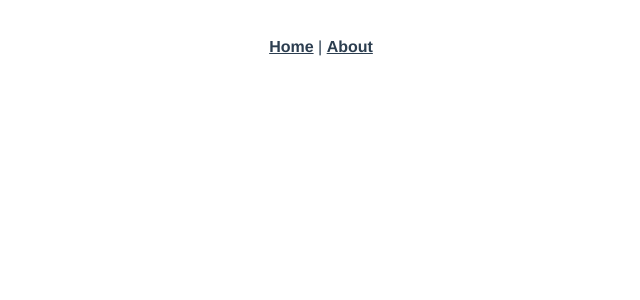
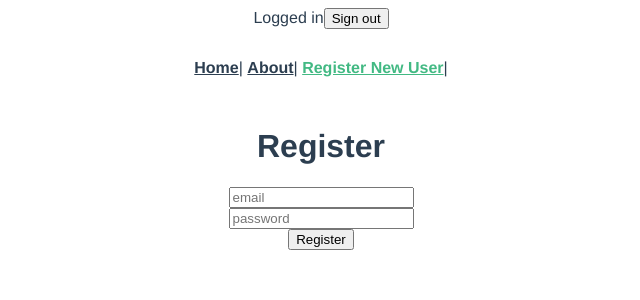
Before and after one commit to logixode/JintarKop, a Vue app: page /register in a window 1280 px wide. Shown: the top 300 px of the page, without its empty margins (319-959 px from the left). Built offline with nearby package versions, Linux system fonts and the light colour scheme; no server answers; sample sign-in values are in the browser's storage.

Commit message:
First commit

```diff
--- a/package.json
+++ b/package.json
@@ -8,11 +8,13 @@
     "lint": "vue-cli-service lint"
   },
   "dependencies": {
+    "axios": "^0.19.2",
     "core-js": "^3.6.5",
+    "firebase": "^7.15.5",
     "register-service-worker": "^1.7.1",
     "vue": "^2.6.11",
     "vue-router": "^3.2.0",
-    "vuex": "^3.4.0"
+    "vuex": "^3.5.1"
   },
   "devDependencies": {
     "@vue/cli-plugin-babel": "~4.4.0",
--- a/src/App.vue
+++ b/src/App.vue
@@ -1,12 +1,53 @@
 <template>
     <div id="app">
+        <div v-if="loggedIn">
+            <span>Logged in</span>
+            <button @click="signOut">Sign out</button>
+        </div>
         <div id="nav">
-      <router-link to="/">Home</router-link> |
-      <router-link to="/about">About</router-link>
+            <div v-if="isLoggedIn()">
+                <router-link to="/">Home</router-link>|
+                <router-link to="/about">About</router-link>|
+                <router-link to="/register">Register New User</router-link>|
+            </div>
         </div>
         <router-view />
     </div>
 </template>
+
+<script>
+import * as firebase from "firebase/app";
+import "firebase/auth";
+
+// import TopHeader from "./components/TopHeader";
+
+export default {
+    data() {
+        return {
+            loggedIn: false
+        };
+    },
+    created() {
+        firebase.auth().onAuthStateChanged(user => {
+            this.loggedIn = !!user;
+        });
+    },
+    methods: {
+        async signOut() {
+            await firebase.auth().signOut();
+            // .then((this.error = ""));
+            // .catch(err => {
+            //     this.error = err;
+            //     // console.log(err);
+            // });
+            await this.$router.replace({ name: "Login" });
+        },
+        isLoggedIn() {
+            return firebase.auth().currentUser;
+        }
+    }
+};
+</script>
 
 <style lang="scss">
 #app {
--- a/src/main.js
+++ b/src/main.js
@@ -3,11 +3,27 @@ import App from "./App.vue";
 import "./registerServiceWorker";
 import router from "./router";
 import store from "./store";
+import axios from "axios";
+import firebase from "firebase/app";
 
+Vue.prototype.$axios = axios;
 Vue.config.productionTip = false;
 
+// Your web app's Firebase configuration
+var firebaseConfig = {
+    apiKey: "AIzaSyBfSC9AkeIAiUpusRVJ49hMAX5U18xA8sk",
+    authDomain: "jintarkop-2b9d2.firebaseapp.com",
+    databaseURL: "https://jintarkop-2b9d2.firebaseio.com",
+    projectId: "jintarkop-2b9d2",
+    storageBucket: "jintarkop-2b9d2.appspot.com",
+    messagingSenderId: "602636053987",
+    appId: "1:602636053987:web:c39f1527c1dd52dcea04d6"
+};
+// Initialize Firebase
+firebase.initializeApp(firebaseConfig);
+
 new Vue({
-  router,
-  store,
-  render: h => h(App)
+    router,
+    store,
+    render: h => h(App)
 }).$mount("#app");
--- a/src/router/index.js
+++ b/src/router/index.js
@@ -1,6 +1,12 @@
 import Vue from "vue";
 import VueRouter from "vue-router";
 import Home from "../views/Home.vue";
+import Login from "../views/Login.vue";
+import Register from "../views/Register.vue";
+import About from "../views/About.vue";
+
+import * as firebase from "firebase/app";
+import "firebase/auth";
 
 Vue.use(VueRouter);
 
@@ -11,13 +17,22 @@ const routes = [
         component: Home
     },
     {
+        path: "/register",
+        name: "Register",
+        component: Register
+    },
+    {
+        path: "/login",
+        name: "Login",
+        component: Login,
+        meta: {
+            withoutAuth: true
+        }
+    },
+    {
         path: "/about",
         name: "About",
-    // route level code-splitting
-    // this generates a separate chunk (about.[hash].js) for this route
-    // which is lazy-loaded when the route is visited.
-    component: () =>
-      import(/* webpackChunkName: "about" */ "../views/About.vue")
+        component: About
     }
 ];
 
@@ -27,4 +42,25 @@ const router = new VueRouter({
     routes
 });
 
+
+router.beforeEach((to, from, next) => {
+    const withoutAuth = to.matched.some(record => record.meta.withoutAuth);
+    if (withoutAuth) { // to root
+        next();
+    }
+    firebase.auth().onAuthStateChanged(user => {
+        // console.log(user);
+        // const user = firebase.auth().currentUser;
+        if (
+            (withoutAuth && !user) || (!withoutAuth && user)
+        ) { // to root
+            next();
+        }
+        else if (withoutAuth && user) {
+            next("/");
+        }
+        else next("/login");
+    });
+});
+
 export default router;
--- /dev/null
+++ b/src/views/Login.vue
@@ -0,0 +1,50 @@
+<template>
+    <div>
+        <h1>Login</h1>
+        <div v-if="error" class="error">{{ error.message }}</div>
+        <form @submit.prevent="pressed">
+            <div>
+                <input v-model="email" type="email" name="email" placeholder="email" />
+            </div>
+            <div>
+                <input v-model="password" type="password" name="password" placeholder="password" />
+            </div>
+            <div>
+                <button type="submit">Login</button>
+            </div>
+        </form>
+    </div>
+</template>
+
+<script>
+import * as firebase from "firebase/app";
+import "firebase/auth";
+
+export default {
+    methods: {
+        async pressed() {
+            await firebase
+                .auth()
+                .signInWithEmailAndPassword(this.email, this.password)
+                .then((this.error = ""))
+                .catch(err => {
+                    this.error = err;
+                    // console.log(err);
+                });
+            if (this.error == "") {
+                await this.$router.replace({ name: "Home" });
+            }
+        }
+    },
+    data() {
+        return {
+            email: "",
+            password: "",
+            error: ""
+        };
+    }
+};
+</script>
+
+<style lang="scss" scoped>
+</style>
--- /dev/null
+++ b/src/views/Register.vue
@@ -0,0 +1,50 @@
+<template>
+    <div>
+        <h1>Register</h1>
+        <div v-if="error" class="error">{{ error.message }}</div>
+        <form @submit.prevent="pressed">
+            <div>
+                <input v-model="email" type="email" name="email" placeholder="email" />
+            </div>
+            <div>
+                <input v-model="password" type="password" name="password" placeholder="password" />
+            </div>
+            <div>
+                <button type="submit">Register</button>
+            </div>
+        </form>
+    </div>
+</template>
+
+<script>
+import * as firebase from "firebase/app";
+import "firebase/auth";
+
+export default {
+    methods: {
+        async pressed() {
+            await firebase
+                .auth()
+                .createUserWithEmailAndPassword(this.email, this.password)
+                .then((this.error = ""))
+                .catch(err => {
+                    this.error = err;
+                    // console.log(err);
+                });
+            if (this.error == "") {
+                await this.$router.replace({ name: "Home" });
+            }
+        }
+    },
+    data() {
+        return {
+            email: "",
+            password: "",
+            error: ""
+        };
+    }
+};
+</script>
+
+<style lang="scss" scoped>
+</style>
```
Also changed, not shown: 1 other file (tests, documents, lock files or other folders). Lines whose indentation alone changed are shown as unchanged.
